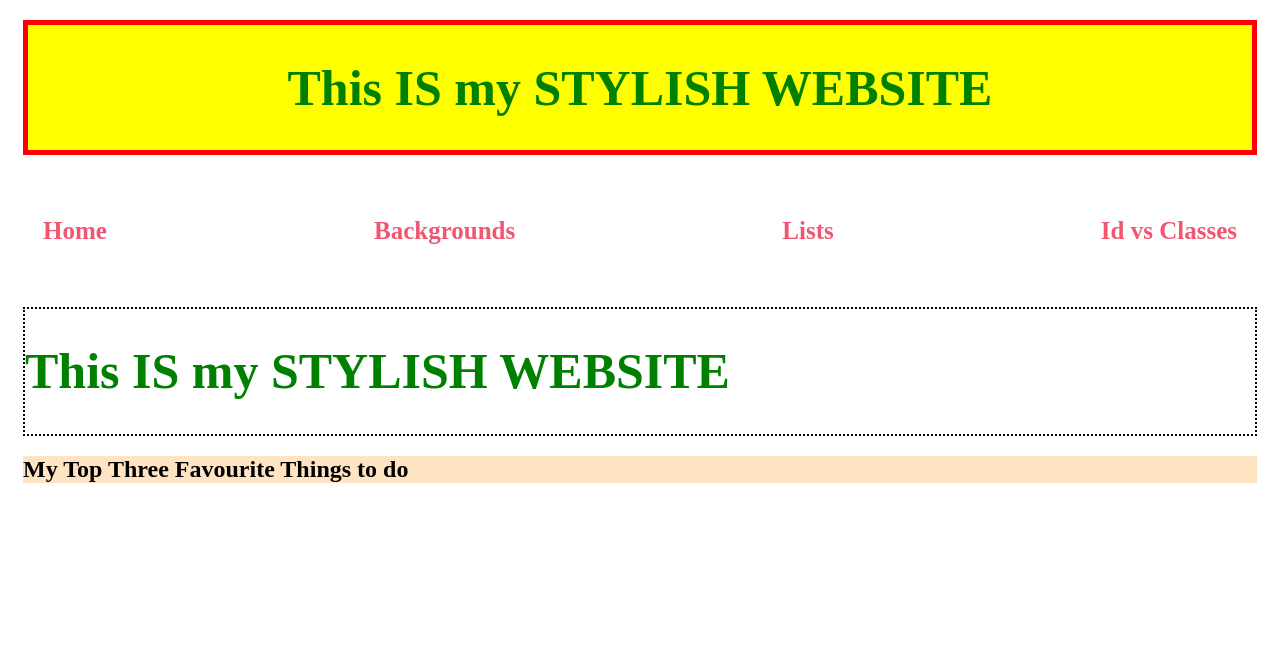
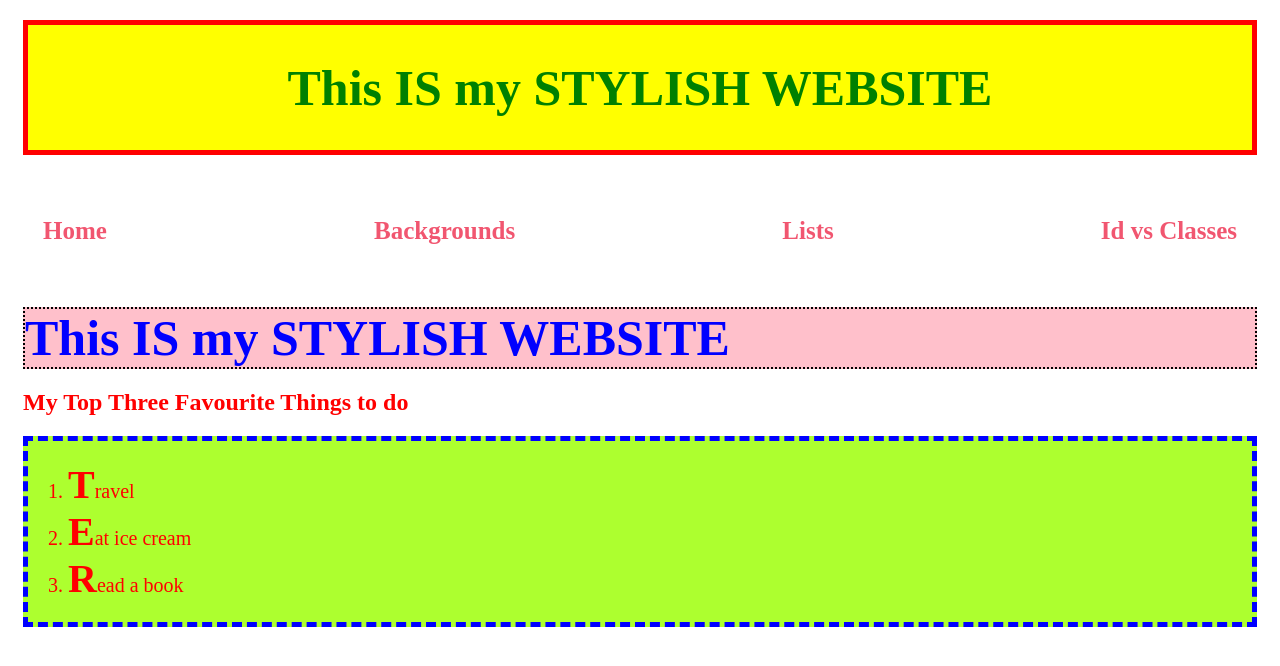
Before and after one commit to deoliaman00/WEB-DEV-2023-GRAPHIC-ERA, a plain HTML site: page question6/sixA/sixA.html in a window 1280 px wide. Drawn offline with Linux system fonts and the light colour scheme.

Commit message:
Added solution of 6a

```diff
--- a/question6/sixA/sixA.css
+++ b/question6/sixA/sixA.css
@@ -29,9 +29,27 @@ h5{
     border: 2px dotted black;
      margin: 20px 15px 15px 15px;
      padding: 0 0 0 0;
+     background-color: pink;
+}
+.third-div-heading{
+    margin: 0;
+    color: blue;
 }
 
 .fourth-div{
      margin: 20px 15px 15px 15px;
-     background-color: bisque;
+    color: red;
 }
+
+
+.fifth-div{
+    color: red;
+    font-size: 20px;
+    background-color: greenyellow;
+     margin: 20px 15px 15px 15px;
+     border: 5px dashed blue;
+}
+.fifth-div li::first-letter {
+  font-size: 40px; /* Set the size of the first letter */
+  font-weight: bold; /* Make the first letter bold */
+}
--- a/question6/sixA/sixA.html
+++ b/question6/sixA/sixA.html
@@ -22,7 +22,7 @@
 
 
     <div class="third-div">
-        <h1>This IS my STYLISH WEBSITE</h1>
+        <h1 class="third-div-heading">This IS my STYLISH WEBSITE</h1>
     </div>
 
 
@@ -32,7 +32,11 @@
 
 
     <div class="fifth-div">
-
+        <ol>
+            <li>Travel</li>
+            <li>Eat ice cream</li>
+            <li>Read a book</li>
+        </ol>
     </div>
 
 </body>
```
Also changed, not shown: question6/sixB/sixB.html (added, +12 -0 lines).
